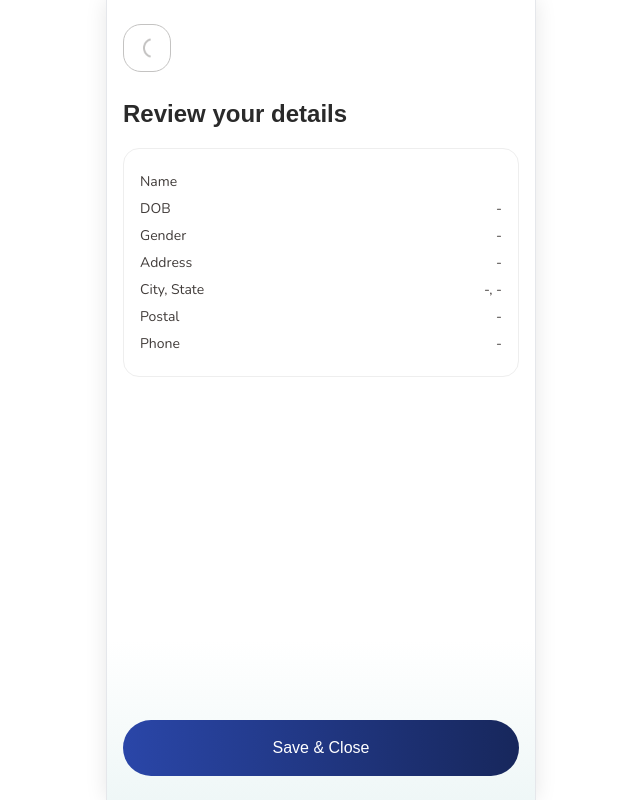
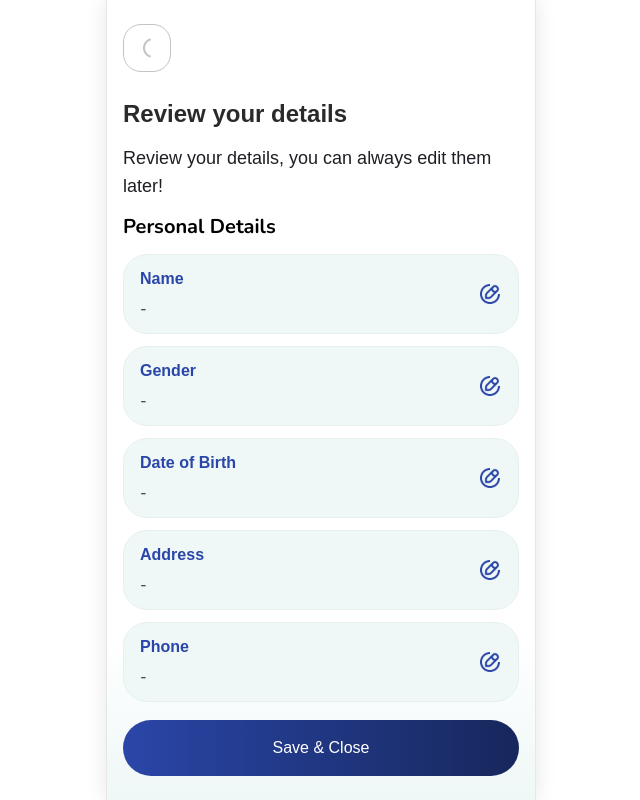
Before and after one commit to Devansh-dev1/Pwa-project, a React (Vite) app: page /signup/review in a window 1280 px wide. Shown: the whole page, without its empty margins (319-959 px from the left). Built offline with nearby package versions, Linux system fonts and the light colour scheme.

Commit message:
Review screen signup flow

```diff
--- a/src/pages/ExhibitorDetail.jsx
+++ b/src/pages/ExhibitorDetail.jsx
@@ -1056,7 +1056,7 @@ export default function ExhibitorDetail() {
         {booth?.company?.[0] && (
           <div style={{
             margin: '0 16px 16px',
-            backgroundColor: '#fff',
+            backgroundColor: '#f3f3f3',
             border: '1.5px solid #e5e7eb',
             borderRadius: 24,
             padding: 16
@@ -1103,13 +1103,15 @@ export default function ExhibitorDetail() {
             )}
 
             {(booth.company[0].email || booth.company[0].phone) && (
-              <div style={{ display: 'flex', gap: 12, marginTop: 12 }}>
+              <div style = {{color: '#1E1F24', fontWeight: 600, display: 'flex', flexDirection: 'column',gap: 5 ,marginTop: 12}}> Contact Information
+              <div style={{ display: 'flex', flexDirection: 'column' }}>
                 {booth.company[0].email && (
-                  <a href={`mailto:${booth.company[0].email}`} style={{ color: '#2a46a8', fontWeight: 700, textDecoration: 'none' }}>{booth.company[0].email}</a>
+                  <a href={`mailto:${booth.company[0].email}`} style={{ color: '#a8a5a4', fontWeight: 700, textDecoration: 'none',fontSize: 14 }}>{booth.company[0].email}</a>
                 )}
                 {booth.company[0].phone && (
-                  <a href={`tel:${booth.company[0].phone}`} style={{ color: '#2a46a8', fontWeight: 700, textDecoration: 'none' }}>{booth.company[0].phone}</a>
+                  <a href={`tel:${booth.company[0].phone}`} style={{ color: '#a8a5a4', fontWeight: 700, textDecoration: 'none',fontSize: 14 }}>{booth.company[0].phone}</a>
                 )}
+              </div>
               </div>
             )}
 
--- a/src/pages/SignupGender.jsx
+++ b/src/pages/SignupGender.jsx
@@ -16,6 +16,9 @@ export default function SignupGender() {
   const  getUserInfos=async()=>{
     const userInfo = await getUserInfo()
     setUserInfo(userInfo)
+    if(userInfo?.gender){
+      setGender(userInfo?.gender)
+    }
 
 
   }
@@ -161,13 +164,6 @@ export default function SignupGender() {
             {isLoading ? 'Saving...' : 'Next'}
           </button>
 
-          <button
-            style={styles.skipBtn}
-            onClick={onSkip}
-            disabled={isLoading}
-          >
-            Skip Gender
-          </button>
         </div>
       </div>
     </AppLayout>
--- a/src/pages/SignupPhone.jsx
+++ b/src/pages/SignupPhone.jsx
@@ -8,7 +8,7 @@ import { replaceUserInfo } from '../utils/indexedDB.js'
 
 export default function SignupPhone() {
   const navigate = useNavigate()
-  const { mergeUserInfo,  setLoading: setGlobalLoading, setError: setStoreError } = useStore()
+  const { mergeUserInfo,  setLoading: setGlobalLoading, setError: setStoreError, userInfo } = useStore()
   const [phone, setPhone] = useState('')
   const [loading, setLoading] = useState(false)
   const [isLoading, setIsLoading] = useState(false)
--- a/src/pages/SignupReview.jsx
+++ b/src/pages/SignupReview.jsx
@@ -1,12 +1,14 @@
 import { useEffect, useMemo, useState } from 'react'
 import { useNavigate } from 'react-router-dom'
 import AppLayout from '../components/AppLayout.jsx'
+import useStore from '../store/useStore.js'
 
 import { getUserInfo } from '../utils/indexedDB.js'
 
 export default function SignupReview() {
   const navigate = useNavigate()
   const [userInfo, setUserInfo] = useState(null)
+  const storeUserInfo = useStore((s) => s.userInfo)
 
   const  getUserInfos=async()=>{
     const userInfo = await getUserInfo()
@@ -17,14 +19,34 @@ export default function SignupReview() {
   useEffect(() => {
     getUserInfos()
   }, [])
+
+  // Keep in sync with global store in case data changes while this screen stays mounted
+  useEffect(() => {
+    if (storeUserInfo) setUserInfo(storeUserInfo)
+  }, [storeUserInfo])
+
+  const formatDob = (dob) => {
+    if (!dob) return '-'
+    const d = new Date(dob)
+    if (Number.isNaN(d.getTime())) return dob
+    const dd = String(d.getDate()).padStart(2, '0')
+    const mm = String(d.getMonth() + 1).padStart(2, '0')
+    const yyyy = d.getFullYear()
+    return `${dd}-${mm}-${yyyy}`
+  }
    console.log('userInfouserInfouserInfouserInfouserInfo',userInfo)
   const styles = useMemo(() => ({
-    screen: { height: 'calc(var(--vh, 1vh) * 100)', display: 'flex', flexDirection: 'column', background: 'linear-gradient(180deg, #fff 80%, #eff7f7 100%)' },
+    screen: { height: 'calc(var(--vh, 1vh) * 100)', display: 'flex', flexDirection: 'column', background: 'linear-gradient(180deg, #fff 80%, #eff7f7 100%)', overflowY: 'auto' },
     frame: { width: '100%', maxWidth: 430, margin: '0 auto', flex: 1, display: 'flex', flexDirection: 'column', padding: '24px 16px', boxSizing: 'border-box' },
     backBtn: { borderRadius: 18, width: 48, height: 48, border: '1.5px solid #c4c3c2', display: 'flex', alignItems: 'center', justifyContent: 'center', background: 'transparent', cursor: 'pointer' },
     title: { marginTop: 24, fontFamily: 'Nunito-ExtraBold, sans-serif', fontSize: 24, color: '#2a2a2a', fontWeight: 800 },
-    card: { marginTop: 16, background: '#fff', border: '1px solid #eee', borderRadius: 16, padding: 16 },
-    row: { display: 'flex', justifyContent: 'space-between', fontSize: 14, margin: '6px 0', color: '#413c3a' },
+    helperText: { marginTop: 12, color: '#1E1F24', fontFamily: 'Nunito-ExtraBold, sans-serif', fontSize: 18, lineHeight: '28px' },
+    sectionHeading: { fontSize: 20, fontWeight: 700, color: '#000', margin: '12px 0 8px 0' },
+    list: { display: 'flex', flexDirection: 'column', gap: 12, marginTop: 4 },
+    listItem: { display: 'flex', alignItems: 'center', justifyContent: 'space-between', padding: '12px 16px', background: '#EFF7F7', borderRadius: 24, border: '1.5px solid #E5F1F1', cursor: 'pointer' },
+    listLabel: { color: '#2A46A8', fontSize: 16, fontFamily: 'Nunito-ExtraBold, sans-serif',fontWeight: 700 },
+    listValue: { color: '#1E1F24', fontSize: 16, fontFamily: 'Nunito, sans-serif', marginTop: 4 },
+    listItemLeft: { display: 'flex', flexDirection: 'column', gap: 2 },
     saveBtn: { marginTop: 'auto', height: 56, width: '100%', borderRadius: 999, border: 'none', color: '#fff', background: 'linear-gradient(90deg, #2a46a8 0%, #17275c 100%)', cursor: 'pointer', fontFamily: 'Nunito-ExtraBold, sans-serif' }
   }), [])
 
@@ -36,15 +58,64 @@ export default function SignupReview() {
             <img src="/assets/iconchevron-left.png" alt="Back" style={{ width: 24, height: 24 }} />
           </button>
           <div style={styles.title}>Review your details</div>
+          <div style={styles.helperText}>Review your details, you can always edit them later!</div>
+          <div style={styles.sectionHeading}>Personal Details</div>
 
-          <div style={styles.card}>
-            <div style={styles.row}><span>Name</span><span>{(userInfo?.firstName || '') + (userInfo?.middleName ? (' ' + userInfo.middleName) : '') + (userInfo?.lastName ? (' ' + userInfo.lastName) : '')}</span></div>
-            <div style={styles.row}><span>DOB</span><span>{userInfo?.dob || '-'}</span></div>
-            <div style={styles.row}><span>Gender</span><span>{userInfo?.gender || '-'}</span></div>
-            <div style={styles.row}><span>Address</span><span>{userInfo?.address?.addressline1 || '-'}</span></div>
-            <div style={styles.row}><span>City, State</span><span>{(userInfo?.address?.city || '-') + ', ' + (userInfo?.address?.state || '-')}</span></div>
-            <div style={styles.row}><span>Postal</span><span>{userInfo?.address?.postalcode || '-'}</span></div>
-            <div style={styles.row}><span>Phone</span><span>{userInfo?.phone || '-'}</span></div>
+          <div style={styles.list}>
+            <div style={styles.listItem} onClick={() => navigate('/signup/name')}>
+              <div style={styles.listItemLeft}>
+                <div style={styles.listLabel}>Name</div>
+                <div style={styles.listValue}>{
+                  (userInfo?.first_name || userInfo?.last_name)
+                    ? `${userInfo?.first_name ?? ''}${userInfo?.first_name && userInfo?.last_name ? ' ' : ''}${userInfo?.last_name ?? ''}`
+                    : '-'
+                }</div>
+              </div>
+              <img src="/assets/iconedit.png" alt="Edit" style={{ width: 24, height: 24 }} />
+            </div>
+
+            <div style={styles.listItem} onClick={() => navigate('/signup/gender')}>
+              <div style={styles.listItemLeft}>
+                <div style={styles.listLabel}>Gender</div>
+                <div style={styles.listValue}>{userInfo?.gender || '-'}</div>
+              </div>
+              <img src="/assets/iconedit.png" alt="Edit" style={{ width: 24, height: 24 }} />
+            </div>
+
+            <div style={styles.listItem} onClick={() => navigate('/signup/dob')}>
+              <div style={styles.listItemLeft}>
+                <div style={styles.listLabel}>Date of Birth</div>
+                <div style={styles.listValue}>{formatDob(userInfo?.dob)}</div>
+              </div>
+              <img src="/assets/iconedit.png" alt="Edit" style={{ width: 24, height: 24 }} />
+            </div>
+
+            <div style={styles.listItem} onClick={() => navigate('/signup/address')}>
+  <div style={styles.listItemLeft}>
+    <div style={styles.listLabel}>Address</div>
+    <div style={styles.listValue}>
+      {userInfo?.address?.addressline1
+        ? [
+            userInfo.address.addressline1,
+            [userInfo.address.city, userInfo.address.state || userInfo.address.province].filter(Boolean).join(', '),
+            userInfo.address.postalcode
+          ]
+          .filter(Boolean) // Remove falsy parts
+          .join(', ') // Join all with comma
+        : '-'
+      }
+    </div>
+  </div>
+  <img src="/assets/iconedit.png" alt="Edit" style={{ width: 24, height: 24 }} />
+</div>
+
+            <div style={styles.listItem} onClick={() => navigate('/signup/phone')}>
+              <div style={styles.listItemLeft}>
+                <div style={styles.listLabel}>Phone</div>
+                <div style={styles.listValue}>{userInfo?.phone || '-'}</div>
+              </div>
+              <img src="/assets/iconedit.png" alt="Edit" style={{ width: 24, height: 24 }} />
+            </div>
           </div>
 
           <button style={styles.saveBtn} onClick={()=>navigate('/home')}>Save & Close</button>
```
Also changed, not shown: src/pages/ProfileInformation.jsx (+33 -62 lines), src/pages/SignupAddress.jsx (+145 -25 lines).
